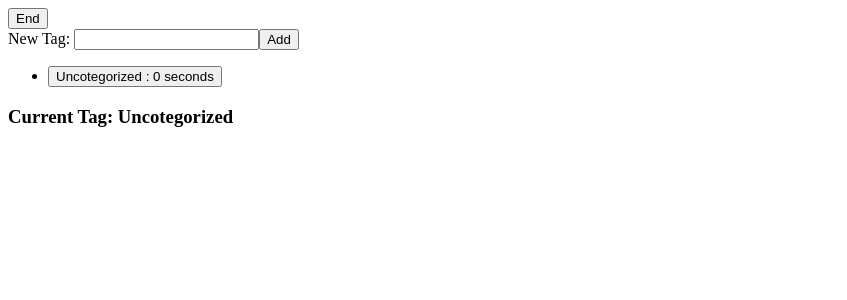
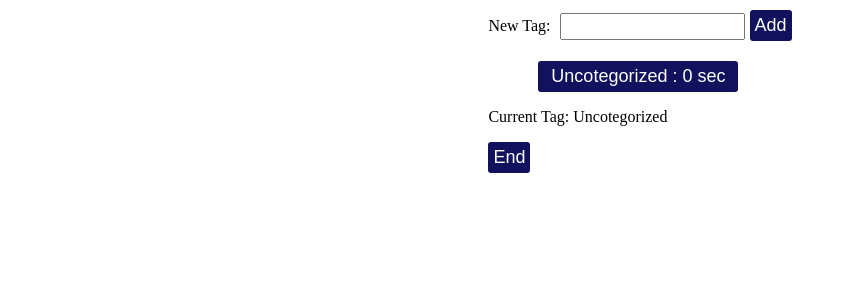
Before and after one commit to Vasily93/time-tracker, a React (Create React App) app: page / in a window 1280 px wide. Both pictures are taken after a click on the button "Start". Shown: the top 300 px of the page, without its empty margins (0-847 px from the left). Built offline with nearby package versions, Linux system fonts and the light colour scheme.

Commit message:
last before refactoring in multiple components

```diff
--- /dev/null
+++ b/src/App.css
@@ -0,0 +1,36 @@
+body {
+  display: flex;
+  justify-content: center ;
+}
+
+.App {
+  display: flex;
+  align-content: center;
+
+}
+
+button {
+  color: white;
+  background-color: rgb(17, 17, 94);
+  border: none;
+  padding: 5px;
+  border-radius: 3px;
+  font-size: large;
+}
+
+li{
+  margin: 10px;
+}
+
+ul {
+  list-style-type: none;
+}
+
+.TagTab {
+  min-width: 200px;
+}
+
+input {
+  min-height: 21px;
+  margin: 5px;
+}
--- a/src/App.js
+++ b/src/App.js
@@ -1,5 +1,6 @@
-import React, { useState, useEffect } from 'react';
+import React, { useState } from 'react';
 import TimeTracker from './TimeTracker';
+import './App.css'
 
 function App() {
   const [isAwake, setAwake] = useState(false)
@@ -9,10 +10,10 @@ function App() {
   }
 
   return (
-    <>
-      <button onClick={handleDayClick}>{isAwake ? 'End' : 'Start'}</button>
+    <div>
       {isAwake && <TimeTracker />}
-    </>
+        <button onClick={handleDayClick}>{isAwake ? 'End' : 'Start'}</button>
+    </div>
   )
 }
 
--- a/src/TimeTracker.js
+++ b/src/TimeTracker.js
@@ -40,7 +40,7 @@ function TimeTracker() {
   }
 
   return (
-    <div className="App">
+    <div>
       <form onSubmit={e => handleSubmit(e)}>
         <label htmlFor='new-tag'>New Tag: </label>
         <input id='new-tag' value={newTag} onChange={e => setNewTag(e.target.value)} />
@@ -48,17 +48,18 @@ function TimeTracker() {
       </form>
       <ul>
       {tags.map(({name, id, totalTime}, index) => {
-        if(index === 0) return <li key={id}><button>{name} : {Math.floor(totalTime/1000)} seconds</button></li>
+        if(index === 0) return <li key={id}><button className='TagTab'>{name} : {Math.floor(totalTime/1000)} sec</button></li>
         return (<li key={id}><button
+          className='TagTab'
           onClick={e => handleClick(e.target.id)}
           id={id}
-          style={{backgroundColor: currentTagID === id ? 'lightblue': 'white'}}
+          style={{backgroundColor: currentTagID === id ? 'lightblue': 'darkgray'}}
         >
           {name} : {Math.floor(totalTime/1000)} seconds
         </button></li>)
       })}
     </ul>
-    <h3>Current Tag: {tags.find(tag => tag.id === currentTagID).name}</h3>
+    <p>Current Tag: {tags.find(tag => tag.id === currentTagID).name}</p>
     </div>
   );
 }
```
